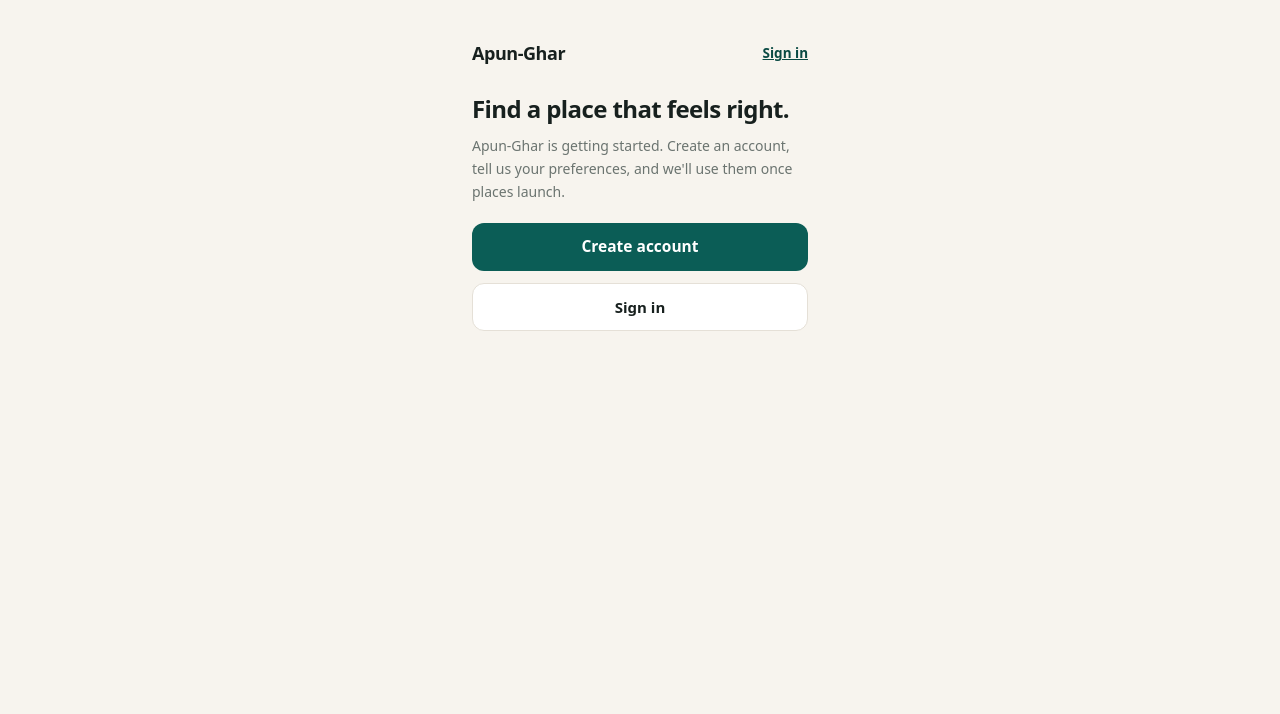
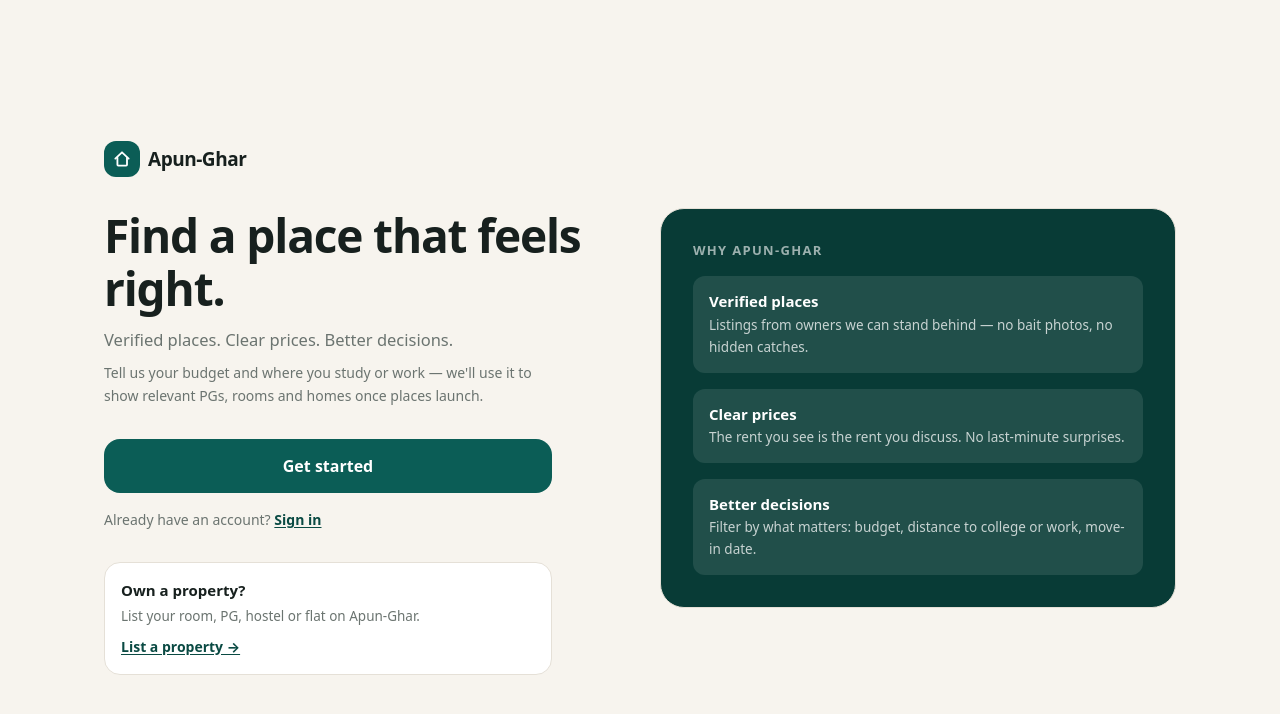
Before and after one commit to Trinayan29/Apun-Ghar, a Next.js app in the folder frontend/: page / in a window 1280 px wide. Shown: the top 714 px of the page. Built offline with nearby package versions, Linux system fonts and the light colour scheme; no server answers.

Commit message:
feat: add entry and owner intro experience

```diff
--- /dev/null
+++ b/frontend/app/list-your-property/page.tsx
@@ -0,0 +1,103 @@
+"use client";
+
+import Link from "next/link";
+import { useState } from "react";
+import { BrandMark } from "@/components/brand";
+
+/**
+ * Owner introduction / marketing entry page ONLY (Slice 3B-4).
+ *
+ * This page grants nothing: no OWNER role, no listing, no database
+ * writes, no onboarding, no verification. The primary CTA reveals an
+ * honest "coming soon" state instead of a fake owner flow.
+ */
+export default function ListYourPropertyPage() {
+  const [showComingSoon, setShowComingSoon] = useState(false);
+
+  return (
+    <main className="flex min-h-dvh flex-col bg-paper text-ink">
+      <div className="mx-auto grid w-full max-w-6xl flex-1 gap-10 px-6 pb-10 pt-8 lg:grid-cols-2 lg:items-center lg:px-10 lg:pt-14">
+        <div>
+          <Link href="/" aria-label="Apun-Ghar home">
+            <BrandMark />
+          </Link>
+
+          <p className="mt-10 text-[13px] font-bold uppercase tracking-widest text-brand-700 lg:mt-8">
+            For property owners
+          </p>
+          <h1 className="mt-2 text-[32px] font-bold leading-[1.15] tracking-tight lg:text-[42px]">
+            List your room, PG, hostel or flat on Apun-Ghar.
+          </h1>
+          <p className="mt-3 max-w-md text-[15px] leading-relaxed text-muted lg:text-[16px]">
+            We&apos;re building the simplest way to reach students and young
+            professionals looking for a place near their college or workplace.
+          </p>
+
+          <div className="mt-8 max-w-md">
+            {!showComingSoon ? (
+              <button
+                type="button"
+                onClick={() => setShowComingSoon(true)}
+                className="flex min-h-[54px] w-full items-center justify-center rounded-2xl bg-brand-600 text-[16px] font-bold text-white transition active:scale-[0.98]"
+              >
+                Get started
+              </button>
+            ) : (
+              <div
+                role="status"
+                className="rounded-2xl border border-brand-600 bg-brand-50 px-4 py-4"
+              >
+                <p className="text-[15px] font-bold text-brand-700">
+                  Owner listing setup is coming soon.
+                </p>
+                <p className="mt-1 text-[13.5px] leading-relaxed text-ink/80">
+                  There&apos;s no listing flow to complete yet — we&apos;ll
+                  open owner onboarding here once it&apos;s ready. Nothing has
+                  been created and your account role is unchanged.
+                </p>
+              </div>
+            )}
+            <p className="mt-4 text-center text-[14px] text-muted lg:text-left">
+              Already have an account?{" "}
+              <Link href="/login" className="font-bold text-brand-700 underline underline-offset-2">
+                Sign in
+              </Link>
+            </p>
+          </div>
+        </div>
+
+        <section
+          aria-label="What we're building for owners"
+          className="overflow-hidden rounded-2xl border border-line bg-white p-6 lg:rounded-3xl lg:p-8"
+        >
+          <p className="text-[13px] font-bold uppercase tracking-widest text-muted">
+            What we&apos;re building
+          </p>
+          <ul className="mt-4 space-y-4">
+            {[
+              {
+                title: "The right tenants",
+                body: "Your place shown to people already looking near it — by budget, college, or workplace.",
+              },
+              {
+                title: "Pricing you control",
+                body: "Set a clear monthly rent. What you list is what tenants discuss.",
+              },
+              {
+                title: "Trust from day one",
+                body: "Verified-owner checks and honest listing standards, before you go live.",
+              },
+            ].map((item) => (
+              <li key={item.title} className="rounded-xl bg-paper px-4 py-3.5">
+                <p className="text-[15px] font-bold">{item.title}</p>
+                <p className="mt-0.5 text-[13.5px] leading-relaxed text-muted">
+                  {item.body}
+                </p>
+              </li>
+            ))}
+          </ul>
+        </section>
+      </div>
+    </main>
+  );
+}
--- a/frontend/app/login/page.tsx
+++ b/frontend/app/login/page.tsx
@@ -16,6 +16,7 @@ import {
   Field,
   FormError,
   GoogleButton,
+  OwnerEntryLink,
   SubmitButton,
   TextField,
 } from "@/components/auth-ui";
@@ -146,6 +147,7 @@ export default function LoginPage() {
       <div className="mt-3">
         <GoogleButton onClick={google} disabled={submitting} label="Continue with Google" />
       </div>
+      <OwnerEntryLink />
     </AuthShell>
   );
 }
--- a/frontend/app/page.tsx
+++ b/frontend/app/page.tsx
@@ -4,6 +4,7 @@ import Link from "next/link";
 import { useRouter, useSearchParams } from "next/navigation";
 import { Suspense } from "react";
 import { useAuth } from "@/components/AuthProvider";
+import { BrandMark } from "@/components/brand";
 import { isOnboardingDone } from "@/lib/onboarding-storage";
 
 function HomeContent() {
@@ -21,11 +22,13 @@ function HomeContent() {
     );
   }
 
+  // Authenticated states keep the existing onboarding/home flow. The
+  // welcome marketing below is for first-time visitors only.
+  if (firebaseUser) {
     return (
       <main className="mx-auto w-full max-w-sm px-6 pb-10 pt-10">
         <div className="flex items-center justify-between">
-        <span className="text-[18px] font-bold tracking-tight">Apun-Ghar</span>
-        {firebaseUser ? (
+          <BrandMark />
           <button
             type="button"
             onClick={() => {
@@ -35,16 +38,9 @@ function HomeContent() {
           >
             Sign out
           </button>
-        ) : (
-          <Link href="/login" className="text-[13.5px] font-bold text-brand-700 underline">
-            Sign in
-          </Link>
-        )}
         </div>
 
-      {/* Saved-preferences confirmation after onboarding. Deliberately does
-          not imply a listings/search experience exists yet. */}
-      {firebaseUser && done && saved && (
+        {done && saved && (
           <section
             aria-label="Preferences saved"
             className="mt-6 rounded-2xl border border-brand-600 bg-brand-50 px-4 py-4"
@@ -64,33 +60,7 @@ function HomeContent() {
           </section>
         )}
 
-      {!firebaseUser && (
-        <section className="mt-6">
-          <h1 className="text-[24px] font-bold tracking-tight">
-            Find a place that feels right.
-          </h1>
-          <p className="mt-2 text-[14px] leading-relaxed text-muted">
-            Apun-Ghar is getting started. Create an account, tell us your
-            preferences, and we&apos;ll use them once places launch.
-          </p>
-          <div className="mt-5 space-y-3">
-            <Link
-              href="/signup"
-              className="block h-12 w-full rounded-xl bg-brand-600 py-3 text-center text-[15.5px] font-bold text-white"
-            >
-              Create account
-            </Link>
-            <Link
-              href="/login"
-              className="block h-12 w-full rounded-xl border border-line bg-white py-3 text-center text-[15px] font-semibold"
-            >
-              Sign in
-            </Link>
-          </div>
-        </section>
-      )}
-
-      {firebaseUser && !done && (
+        {!done && (
           <section className="mt-6 rounded-2xl border border-line bg-white px-4 py-4">
             <h1 className="text-[17px] font-bold">Finish setting up your preferences</h1>
             <p className="mt-1 text-[13.5px] leading-relaxed text-muted">
@@ -112,7 +82,7 @@ function HomeContent() {
           </section>
         )}
 
-      {firebaseUser && done && !saved && (
+        {done && !saved && (
           <section className="mt-6">
             <h1 className="text-[24px] font-bold tracking-tight">Welcome back.</h1>
             <p className="mt-2 text-[14px] leading-relaxed text-muted">
@@ -132,6 +102,96 @@ function HomeContent() {
     );
   }
 
+  return (
+    <main className="flex min-h-dvh flex-col bg-paper text-ink">
+      <div className="mx-auto grid w-full max-w-6xl flex-1 gap-10 px-6 pb-10 pt-8 lg:grid-cols-2 lg:items-center lg:px-10 lg:pt-14">
+        <div>
+          <div className="flex items-center justify-between">
+            <BrandMark />
+            <Link
+              href="/login"
+              className="text-[14px] font-bold text-brand-700 underline underline-offset-2 lg:hidden"
+            >
+              Sign in
+            </Link>
+          </div>
+
+          <h1 className="mt-10 text-[34px] font-bold leading-[1.15] tracking-tight lg:mt-8 lg:text-[46px]">
+            Find a place that feels right.
+          </h1>
+          <p className="mt-3 max-w-md text-[15px] leading-relaxed text-muted lg:text-[16.5px]">
+            Verified places. Clear prices. Better decisions.
+          </p>
+          <p className="mt-2 max-w-md text-[14px] leading-relaxed text-muted">
+            Tell us your budget and where you study or work — we&apos;ll use
+            it to show relevant PGs, rooms and homes once places launch.
+          </p>
+
+          <div className="mt-8 max-w-md">
+            <Link
+              href="/signup"
+              className="flex min-h-[54px] items-center justify-center rounded-2xl bg-brand-600 text-[16px] font-bold text-white transition active:scale-[0.98]"
+            >
+              Get started
+            </Link>
+            <p className="mt-4 text-center text-[14px] text-muted lg:text-left">
+              Already have an account?{" "}
+              <Link href="/login" className="font-bold text-brand-700 underline underline-offset-2">
+                Sign in
+              </Link>
+            </p>
+          </div>
+
+          <section
+            aria-label="For property owners"
+            className="mt-8 max-w-md rounded-2xl border border-line bg-white px-4 py-4"
+          >
+            <h2 className="text-[15px] font-bold">Own a property?</h2>
+            <p className="mt-1 text-[13.5px] leading-relaxed text-muted">
+              List your room, PG, hostel or flat on Apun-Ghar.
+            </p>
+            <Link
+              href="/list-your-property"
+              className="mt-2 inline-block text-[14px] font-bold text-brand-700 underline underline-offset-2"
+            >
+              List a property →
+            </Link>
+          </section>
+        </div>
+
+        <div className="overflow-hidden rounded-2xl border border-line bg-brand-800 p-6 text-white lg:rounded-3xl lg:p-8">
+          <p className="text-[13px] font-bold uppercase tracking-widest text-white/60">
+            Why Apun-Ghar
+          </p>
+          <ul className="mt-4 space-y-4">
+            {[
+              {
+                title: "Verified places",
+                body: "Listings from owners we can stand behind — no bait photos, no hidden catches.",
+              },
+              {
+                title: "Clear prices",
+                body: "The rent you see is the rent you discuss. No last-minute surprises.",
+              },
+              {
+                title: "Better decisions",
+                body: "Filter by what matters: budget, distance to college or work, move-in date.",
+              },
+            ].map((item) => (
+              <li key={item.title} className="rounded-xl bg-white/10 px-4 py-3.5">
+                <p className="text-[15px] font-bold">{item.title}</p>
+                <p className="mt-0.5 text-[13.5px] leading-relaxed text-white/75">
+                  {item.body}
+                </p>
+              </li>
+            ))}
+          </ul>
+        </div>
+      </div>
+    </main>
+  );
+}
+
 export default function Home() {
   return (
     <Suspense>
--- a/frontend/app/signup/page.tsx
+++ b/frontend/app/signup/page.tsx
@@ -18,6 +18,7 @@ import {
   Field,
   FormError,
   GoogleButton,
+  OwnerEntryLink,
   SubmitButton,
   TextField,
 } from "@/components/auth-ui";
@@ -181,6 +182,7 @@ export default function SignupPage() {
       <div className="mt-3">
         <GoogleButton onClick={google} disabled={submitting} label="Continue with Google" />
       </div>
+      <OwnerEntryLink />
     </AuthShell>
   );
 }
--- a/frontend/components/auth-ui.tsx
+++ b/frontend/components/auth-ui.tsx
@@ -170,6 +170,18 @@ export function GoogleButton({
   );
 }
 
+/** Secondary owner entry point for auth pages. Entry only — never role assignment. */
+export function OwnerEntryLink() {
+  return (
+    <p className="mt-6 text-center text-[13.5px] text-muted">
+      Own a property?{" "}
+      <Link href="/list-your-property" className="font-bold text-brand-700 underline underline-offset-2">
+        List it on Apun-Ghar →
+      </Link>
+    </p>
+  );
+}
+
 export function FormError({ message }: { message: string }) {
   return (
     <p
--- /dev/null
+++ b/frontend/components/brand.tsx
@@ -0,0 +1,29 @@
+/** Shared Apun-Ghar brand mark (Slice 3B-4). */
+export function BrandMark() {
+  return (
+    <span className="flex items-center gap-2">
+      <span
+        aria-hidden
+        className="flex h-9 w-9 items-center justify-center rounded-xl bg-brand-600 text-white"
+      >
+        <svg width="20" height="20" viewBox="0 0 24 24" fill="none">
+          <path
+            d="M4 11.5 12 4l8 7.5"
+            stroke="currentColor"
+            strokeWidth="2.2"
+            strokeLinecap="round"
+            strokeLinejoin="round"
+          />
+          <path
+            d="M6.5 10.5V19a1 1 0 0 0 1 1H17a1 1 0 0 0 1-1v-8.5"
+            stroke="currentColor"
+            strokeWidth="2.2"
+            strokeLinecap="round"
+            strokeLinejoin="round"
+          />
+        </svg>
+      </span>
+      <span className="text-[19px] font-bold tracking-tight">Apun-Ghar</span>
+    </span>
+  );
+}
```
Lines whose indentation alone changed are shown as unchanged.
